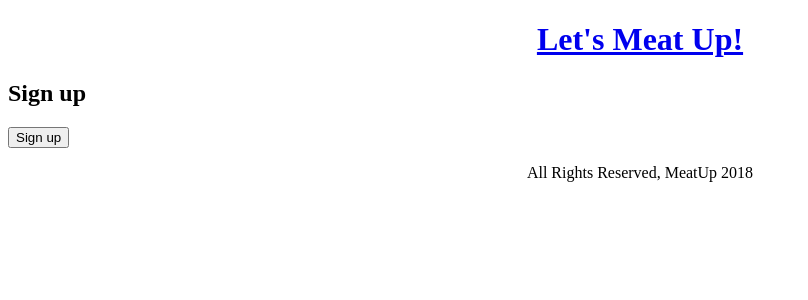
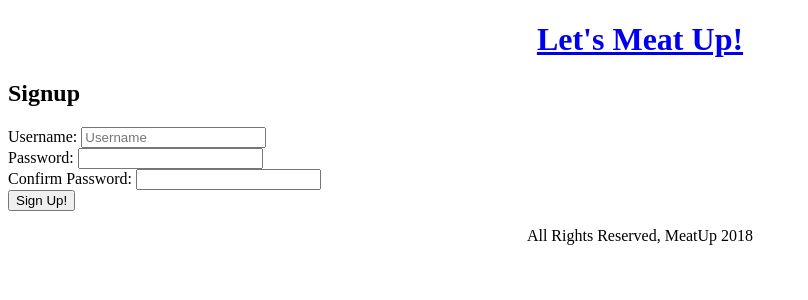
Before and after one commit to laynahgao/gaproject2-Meatup, a Django app: page /signup/ in a window 1280 px wide. Shown: the top 300 px of the page, without its empty margins (0-808 px from the left). Run offline with Django 3.2, Linux system fonts and the light colour scheme.

Commit message:
fix signup page display

```diff
--- a/meatup/templates/signup.html
+++ b/meatup/templates/signup.html
@@ -1,12 +1,34 @@
 {% extends 'base.html' %}
-
 {% block title %}Sign Up{% endblock %}
 
 {% block content %}
-  <h2>Sign up</h2>
-  <form method="post">
-    {% csrf_token %}
-    {{ form.as_p }}
-    <button type="submit">Sign up</button>
-  </form>
+
+{% if error %}
+  <div class="alert alert-danger">
+    <p class="mb-0">{{ error }}</p>
+  </div>
+{% endif %}
+
+<div class="row">
+  <div class="col-10 col-md-6 offset-md-3 offset-1">
+    <h2 class="text-center mb-3">Signup</h2>
+    <form method="POST" action="{% url 'signup' %}">
+      {% csrf_token %}
+      <div class="form-group">
+        <label for="username">Username:</label>
+        <input class="form-control" type="text" name="username" placeholder="Username" required>
+      </div>
+      <div class="form-group">
+        <label for="password1">Password:</label>
+        <input class="form-control" type="password" name="password1" required>
+      </div>
+      <div class="form-group mb-4">
+        <label for="password2">Confirm Password:</label>
+        <input class="form-control" type="password" name="password2" required>
+      </div>
+      <input class="btn btn-primary float-right" type="submit" value="Sign Up!">
+    </form>
+  </div>
+</div>
+
 {% endblock %}
```
Also changed, not shown: meatup/forms.py (+9 -1 lines).
